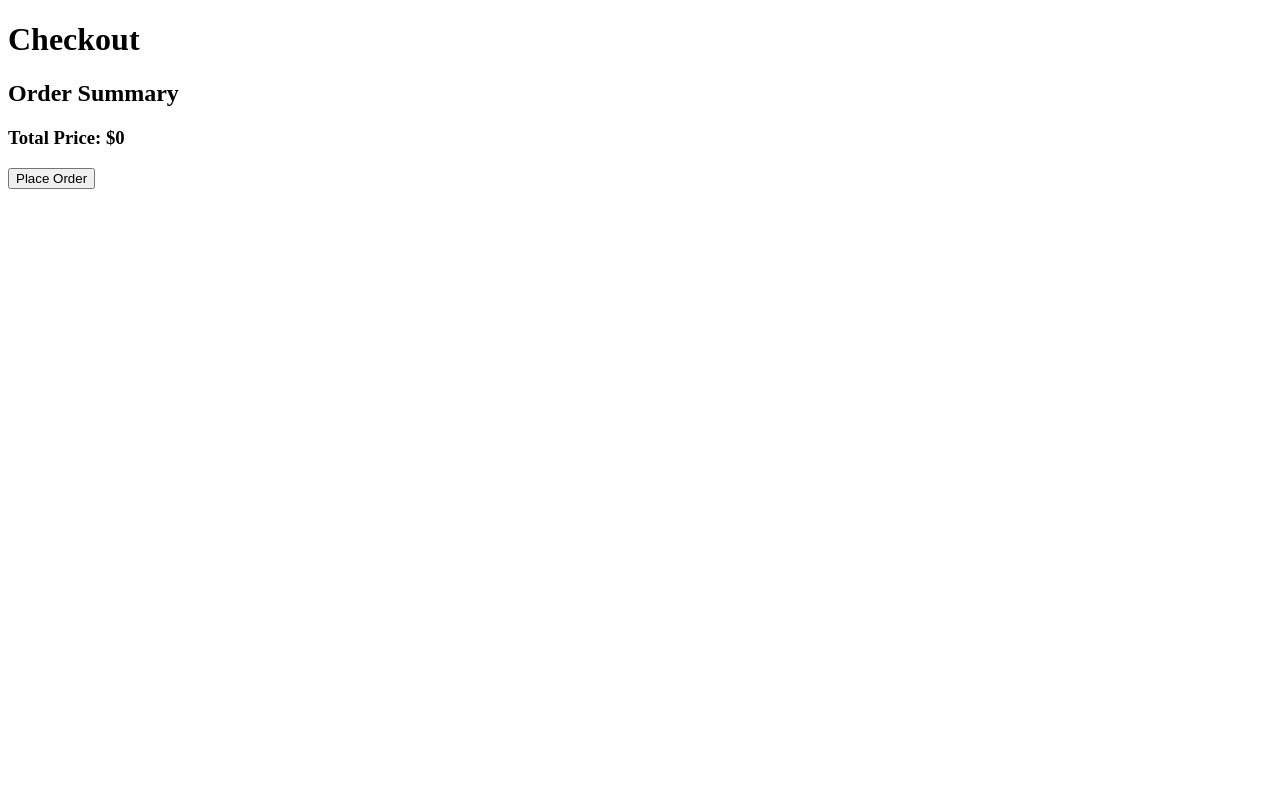
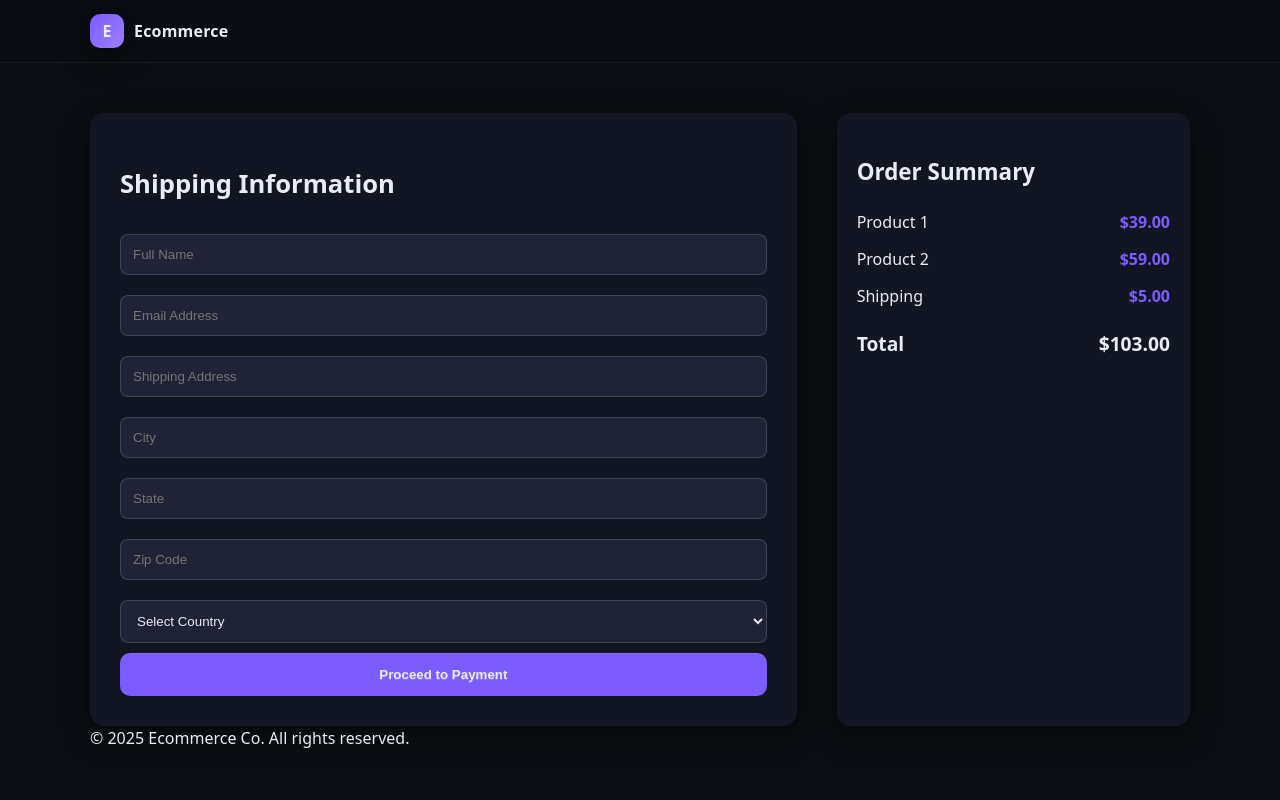
Before and after one commit to dev-ahmedrazaturk/Ecommerce, a Django app: page /checkout/ in a window 1280 px wide. Run offline with Django 5.2, Linux system fonts and the light colour scheme.

Commit message:
checkout page ui implementation

```diff
--- a/shop_project/shop/templates/shop/checkout_page.html
+++ b/shop_project/shop/templates/shop/checkout_page.html
@@ -1,22 +1,217 @@
-<!DOCTYPE html>
+<!doctype html>
 <html lang="en">
 <head>
-    <meta charset="UTF-8">
-    <meta name="viewport" content="width=device-width, initial-scale=1.0">
-    <title>Checkout</title>
+  <meta charset="utf-8" />
+  <meta name="viewport" content="width=device-width, initial-scale=1" />
+  <title>Ecommerce — Checkout</title>
+  <meta name="description" content="Checkout page for ecommerce with shipping and payment details." />
+
+  <style>
+    :root{
+      --bg: #0b0d12;
+      --panel: #121622;
+      --muted: #99a2b4;
+      --text: #e8ecf3;
+      --primary: #7c5cff;  /* brand */
+      --accent: #2dd4bf;   /* secondary */
+      --ring: color-mix(in oklab, var(--primary) 65%, white);
+      --radius: 14px;
+      --shadow: 0 10px 30px rgba(0,0,0,.25), 0 2px 8px rgba(0,0,0,.3);
+      --grid-gap: clamp(14px, 2vw, 22px);
+      --container: min(1100px, 92vw);
+    }
+
+    * { box-sizing: border-box }
+    html,body { height: 100% }
+    body{
+      margin: 0;
+      font-family: ui-sans-serif, system-ui, -apple-system, "Segoe UI", Roboto, "Helvetica Neue", Arial, "Noto Sans", "Apple Color Emoji", "Segoe UI Emoji";
+      line-height: 1.55;
+      color: var(--text);
+      background: var(--bg);
+      -webkit-font-smoothing: antialiased;
+      -moz-osx-font-smoothing: grayscale;
+    }
+
+    a { color: inherit; text-decoration: none }
+    img { max-width: 100%; display: block }
+
+    .container { width: var(--container); margin-inline: auto }
+
+    header{
+      position: sticky; top: 0; z-index: 50;
+      backdrop-filter: saturate(140%) blur(8px);
+      background: color-mix(in oklab, var(--bg) 80%, transparent);
+      border-bottom: 1px solid rgba(255,255,255,.06);
+    }
+
+    .nav{
+      display: flex; align-items: center; justify-content: space-between;
+      padding: 14px 0;
+    }
+
+    .brand{
+      display: flex; gap: 10px; align-items: center; font-weight: 700; letter-spacing: .2px;
+    }
+
+    .brand-badge{
+      inline-size: 34px; block-size: 34px; border-radius: 10px;
+      display: grid; place-items: center;
+      background: linear-gradient(135deg, var(--primary), #9d7dff);
+      box-shadow: var(--shadow);
+    }
+
+    .btn{
+      display: inline-flex; align-items: center; justify-content: center;
+      padding: 10px 16px; border-radius: 999px; font-weight: 600;
+      border: 1px solid rgba(255,255,255,.1);
+      background: linear-gradient(180deg, color-mix(in oklab, var(--panel) 80%, transparent), color-mix(in oklab, var(--panel) 60%, black));
+      color: var(--text);
+      box-shadow: inset 0 1px 0 rgba(255,255,255,.08);
+      transition: transform .05s ease, background .2s ease, border-color .2s ease;
+    }
+
+    .btn-primary{
+      background: linear-gradient(135deg, var(--primary), #6ee7ff);
+      border: none; color: #0c0f16;
+      text-shadow: 0 1px 0 rgba(255,255,255,.2);
+    }
+
+    /* Checkout Page */
+    .checkout-container {
+      display: grid; gap: 40px;
+      grid-template-columns: 2fr 1fr;
+      margin-top: 50px;
+    }
+
+    .checkout-section {
+      background: var(--panel);
+      padding: 30px;
+      border-radius: var(--radius);
+      box-shadow: var(--shadow);
+    }
+
+    .checkout-header {
+      font-size: 1.6rem; font-weight: 700; margin-bottom: 20px;
+    }
+
+    .checkout-form input,
+    .checkout-form select {
+      width: 100%;
+      padding: 12px;
+      margin: 10px 0;
+      background: #1f2335;
+      border: 1px solid rgba(255,255,255,.15);
+      border-radius: 8px;
+      color: var(--text);
+    }
+
+    .checkout-form button {
+      width: 100%;
+      padding: 14px;
+      background: var(--primary);
+      border: none;
+      color: var(--text);
+      font-weight: 700;
+      border-radius: 10px;
+      transition: background .3s ease;
+    }
+
+    .checkout-form button:hover {
+      background: #6ee7ff;
+    }
+
+    .order-summary {
+      background: var(--panel);
+      padding: 20px;
+      border-radius: var(--radius);
+      box-shadow: var(--shadow);
+    }
+
+    .order-summary h3 {
+      font-size: 1.4rem;
+      margin-bottom: 20px;
+    }
+
+    .order-item {
+      display: flex; justify-content: space-between; margin-bottom: 12px;
+    }
+
+    .order-item .price {
+      font-weight: 700;
+      color: var(--primary);
+    }
+
+    .order-total {
+      display: flex; justify-content: space-between; margin-top: 20px; font-size: 1.2rem; font-weight: 700;
+    }
+
+    @media (max-width: 900px){
+      .checkout-container {
+        grid-template-columns: 1fr;
+      }
+    }
+  </style>
 </head>
 <body>
-    <h1>Checkout</h1>
-    <h2>Order Summary</h2>
-    <ul>
-        {% for product in products_in_cart %}
-            <li>{{ product.name }} - ${{ product.price }}</li>
-        {% endfor %}
-    </ul>
-    <h3>Total Price: ${{ total_price }}</h3>
-    <form method="POST" action="{% url 'checkout_page' %}">
-        {% csrf_token %}
-        <button type="submit">Place Order</button>
-    </form>
+
+  <header>
+    <div class="container nav">
+      <a href="#" class="brand">
+        <span class="brand-badge" aria-hidden="true">E</span>
+        <span>Ecommerce</span>
+      </a>
+    </div>
+  </header>
+
+  <div class="container checkout-container">
+    <!-- Checkout Form -->
+    <div class="checkout-section checkout-form">
+      <h2 class="checkout-header">Shipping Information</h2>
+      <form action="#" method="POST">
+        <input type="text" name="full_name" placeholder="Full Name" required />
+        <input type="email" name="email" placeholder="Email Address" required />
+        <input type="text" name="address" placeholder="Shipping Address" required />
+        <input type="text" name="city" placeholder="City" required />
+        <input type="text" name="state" placeholder="State" required />
+        <input type="text" name="zip_code" placeholder="Zip Code" required />
+        <select name="country" required>
+          <option value="">Select Country</option>
+          <option value="USA">USA</option>
+          <option value="Canada">Canada</option>
+          <option value="UK">UK</option>
+        </select>
+        <button type="submit" class="btn btn-primary">Proceed to Payment</button>
+      </form>
+    </div>
+
+    <!-- Order Summary -->
+    <div class="checkout-section order-summary">
+      <h3>Order Summary</h3>
+      <div class="order-item">
+        <span>Product 1</span>
+        <span class="price">$39.00</span>
+      </div>
+      <div class="order-item">
+        <span>Product 2</span>
+        <span class="price">$59.00</span>
+      </div>
+      <div class="order-item">
+        <span>Shipping</span>
+        <span class="price">$5.00</span>
+      </div>
+      <div class="order-total">
+        <span>Total</span>
+        <span>$103.00</span>
+      </div>
+    </div>
+  </div>
+
+  <footer>
+    <div class="container">
+      <div>&copy; 2025 Ecommerce Co. All rights reserved.</div>
+    </div>
+  </footer>
+
 </body>
 </html>
```
